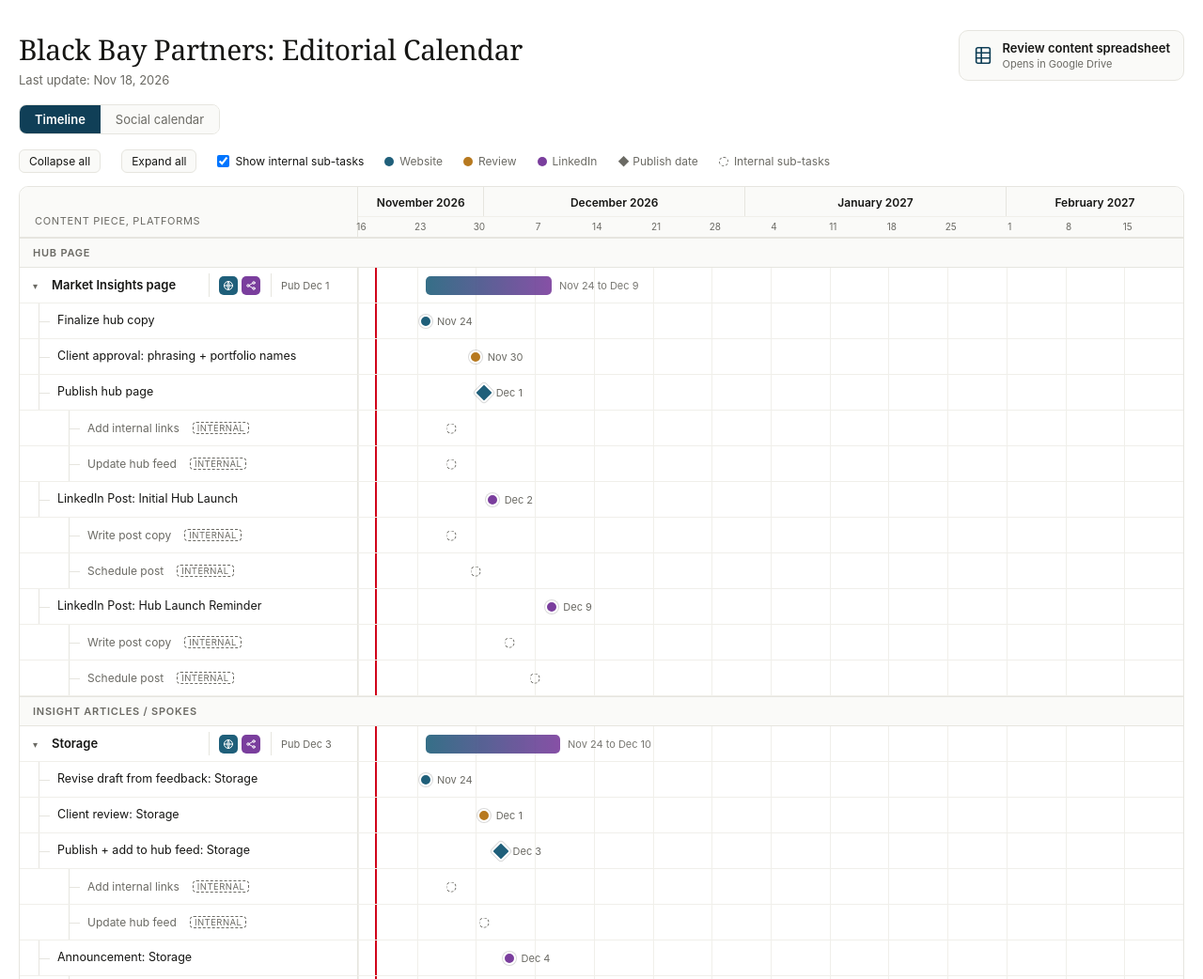
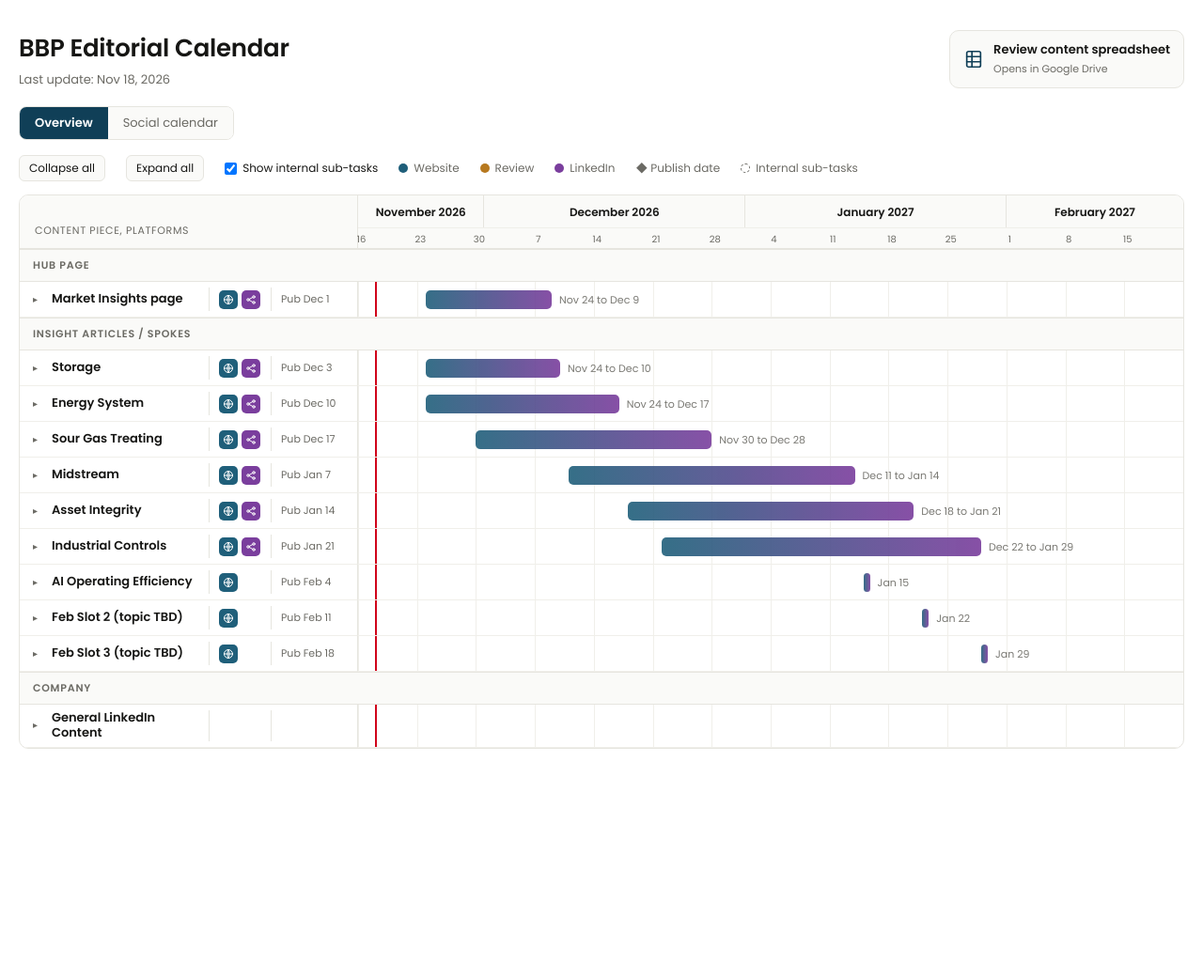
Before and after one commit to nbuscemi-lumix/bbp, a plain HTML site: page index.html in a window 1280 px wide. Shown: the top 1042 px of the page at 94% size. After the commit the page ends 845 px from the top, so only its background shows below. Drawn offline with Linux system fonts and the light colour scheme.

Commit message:
Overview tab, collapsed by default, Poppins font, LinkedIn Post naming
Co-Authored-By: Claude Sonnet 5.5 <noreply@anthropic.com>
Claude-Session: https://claude.ai/code/session_01LXnJxaEx8uCLhkqcQZr2Ni

```diff
--- a/data.json
+++ b/data.json
@@ -55,7 +55,7 @@
      "completed": false
     },
     {
-     "name": "[LinkedIn] Announcement: Storage",
+     "name": "[LinkedIn] LinkedIn Post: Storage",
      "due": "2026-12-04",
      "completed": false
     },
@@ -92,7 +92,7 @@
      "completed": false
     },
     {
-     "name": "[LinkedIn] Announcement: Energy System",
+     "name": "[LinkedIn] LinkedIn Post: Energy System",
      "due": "2026-12-11",
      "completed": false
     },
@@ -129,7 +129,7 @@
      "completed": false
     },
     {
-     "name": "[LinkedIn] Announcement: Sour Gas Treating",
+     "name": "[LinkedIn] LinkedIn Post: Sour Gas Treating",
      "due": "2026-12-18",
      "completed": false
     },
@@ -166,7 +166,7 @@
      "completed": false
     },
     {
-     "name": "[LinkedIn] Announcement: Midstream",
+     "name": "[LinkedIn] LinkedIn Post: Midstream",
      "due": "2027-01-08",
      "completed": false
     },
@@ -203,7 +203,7 @@
      "completed": false
     },
     {
-     "name": "[LinkedIn] Announcement: Asset Integrity",
+     "name": "[LinkedIn] LinkedIn Post: Asset Integrity",
      "due": "2027-01-15",
      "completed": false
     },
@@ -240,7 +240,7 @@
      "completed": false
     },
     {
-     "name": "[LinkedIn] Announcement: Industrial Controls",
+     "name": "[LinkedIn] LinkedIn Post: Industrial Controls",
      "due": "2027-01-22",
      "completed": false
     },
--- a/index.html
+++ b/index.html
@@ -3,9 +3,12 @@
 <head>
 <meta charset="UTF-8">
 <meta name="viewport" content="width=device-width, initial-scale=1.0">
-<title>BBP Editorial Calendar (Gantt view, for consideration)</title>
+<title>BBP Editorial Calendar</title>
 <meta name="robots" content="noindex, nofollow">
 <style>
+@font-face{font-family:"Poppins";font-weight:400;font-style:normal;font-display:swap;src:url("fonts/poppins-latin-400-normal.woff2") format("woff2")}
+@font-face{font-family:"Poppins";font-weight:500;font-style:normal;font-display:swap;src:url("fonts/poppins-latin-500-normal.woff2") format("woff2")}
+@font-face{font-family:"Poppins";font-weight:600;font-style:normal;font-display:swap;src:url("fonts/poppins-latin-600-normal.woff2") format("woff2")}
 :root{
   --bg:#ffffff;--panel:#fafaf8;--ink:#161614;--mute:#6b6a64;--line:#e6e5df;--line2:#f0efea;
   --web:#1f5f7a;--rev:#b7791f;--li:#7a3e9d;--today:#d0021b;--accent:#103F57;
@@ -16,10 +19,10 @@
     --web:#5fb0d0;--rev:#e0b050;--li:#c295e0;--today:#ff5d6e;--accent:#8fc3dd}
 }
 *{box-sizing:border-box;margin:0;padding:0}
-body{font-family:"Instrument Sans",-apple-system,BlinkMacSystemFont,"Segoe UI",Roboto,sans-serif;background:var(--bg);color:var(--ink);padding:32px 20px 48px}
+body{font-family:"Poppins",-apple-system,BlinkMacSystemFont,"Segoe UI",Roboto,sans-serif;background:var(--bg);color:var(--ink);padding:32px 20px 48px}
 .wrap{max-width:1500px;margin:0 auto}
 .top{display:flex;justify-content:space-between;gap:24px;align-items:flex-start;flex-wrap:wrap;margin-bottom:18px}
-h1{font-family:"Instrument Serif",Georgia,serif;font-weight:400;font-size:30px;letter-spacing:-.01em}
+h1{font-weight:600;font-size:26px;letter-spacing:-.01em}
 .sub{color:var(--mute);font-size:13px;margin-top:4px}
 .sheet{display:inline-flex;align-items:center;gap:10px;border:1px solid var(--line);background:var(--panel);border-radius:10px;padding:10px 14px;text-decoration:none;color:var(--ink);font-size:13px}
 .sheet:hover{border-color:var(--accent)}
@@ -106,7 +109,7 @@ label.tog{display:inline-flex;gap:6px;align-items:center;cursor:pointer;color:va
 <div class="wrap">
   <div class="top">
     <div>
-      <h1>Black Bay Partners: Editorial Calendar</h1>
+      <h1>BBP Editorial Calendar</h1>
       <div class="sub">Last update: <span id="gen"></span></div>
     </div>
     <a class="sheet" id="sheet" href="https://docs.google.com/spreadsheets/d/1PTx9kSYYL98e-r5njal2AzMrxfTFKBj4wtY1yi4FKDc/edit" target="_blank" rel="noopener">
@@ -116,7 +119,7 @@ label.tog{display:inline-flex;gap:6px;align-items:center;cursor:pointer;color:va
   </div>
 
   <div class="tabs" role="tablist">
-    <button class="tab on" id="tabG" role="tab" data-v="g">Timeline</button>
+    <button class="tab on" id="tabG" role="tab" data-v="g">Overview</button>
     <button class="tab" id="tabS" role="tab" data-v="s">Social calendar</button>
   </div>
 
@@ -260,6 +263,7 @@ fetch("data.json?"+Date.now(),{cache:"no-store"}).then(function(r){if(!r.ok)thro
 
   // collapse logic
   var collapsed={};
+  DATA.pieces.forEach(function(p,i){collapsed["p"+i]=true});
   var showProp=document.getElementById("showprop");
   function render(){
     rows.querySelectorAll("[data-g]").forEach(function(e){
```
Also changed, not shown: fonts/LICENSE-Poppins.txt (added), fonts/poppins-latin-400-normal.woff2 (added), fonts/poppins-latin-500-normal.woff2 (added), fonts/poppins-latin-600-normal.woff2 (added).
